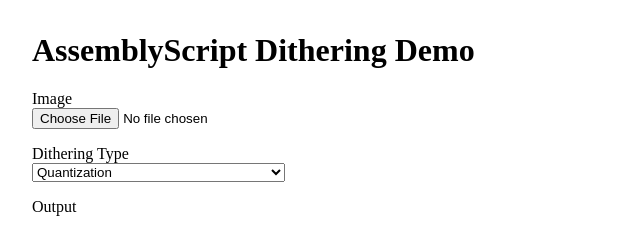
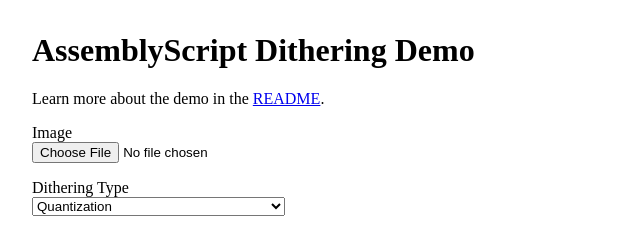
Before and after one commit to vantezzen/asdithering, a website with bundled scripts: page index.html in a window 1280 px wide. Shown: the top 229 px of the page, without its empty margins (0-640 px from the left). Built offline with nearby package versions, Linux system fonts and the light colour scheme.

Commit message:
Add more details to README

```diff
--- a/index.html
+++ b/index.html
@@ -12,6 +12,11 @@
   </head>
   <body>
     <h1>AssemblyScript Dithering Demo</h1>
+
+    <p>
+      Learn more about the demo in the
+      <a href="https://github.com/vantezzen/asdithering/#readme">README</a>.
+    </p>
 
     <label for="image">Image</label><br />
     <input type="file" id="image" accept="image/*" />
```
Also changed, not shown: README.md.
